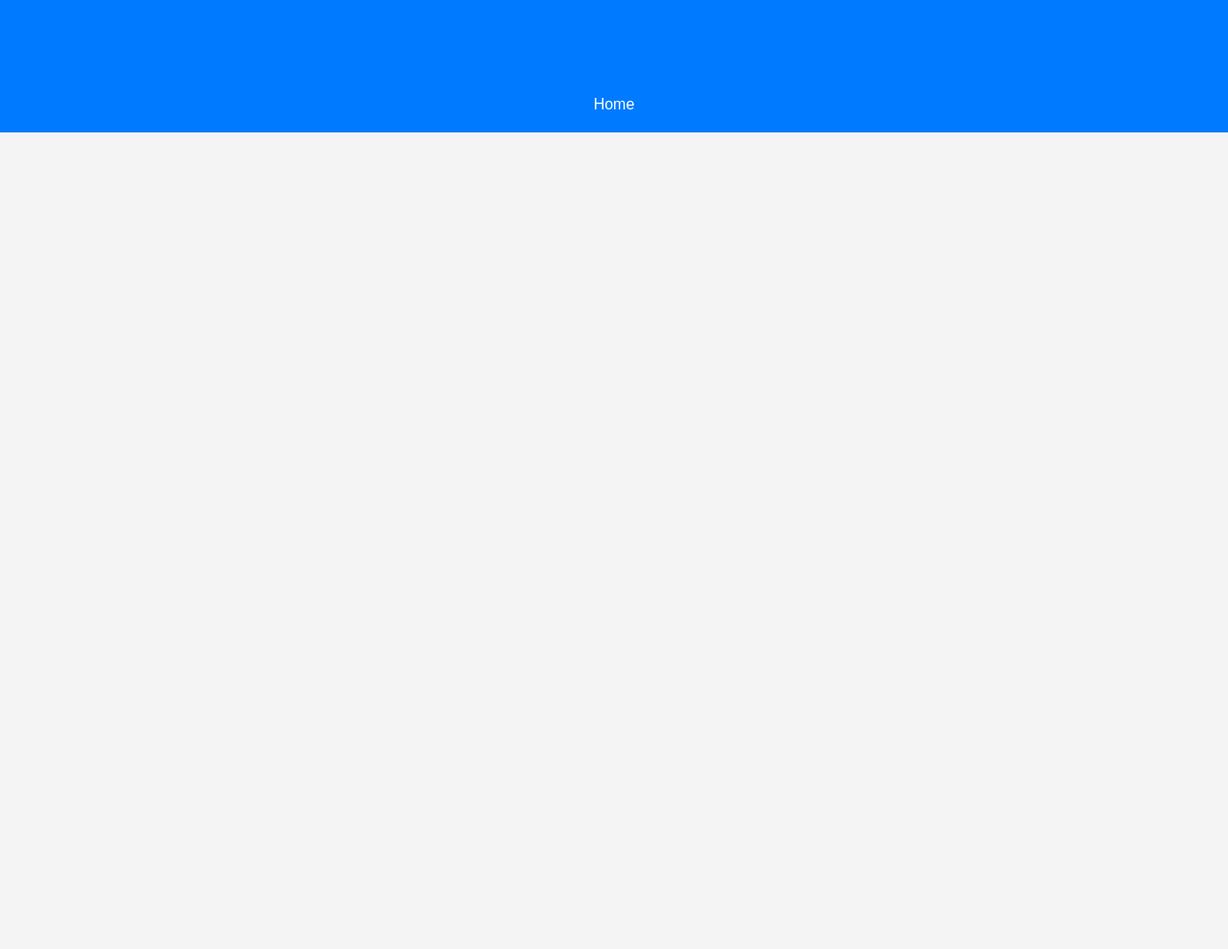
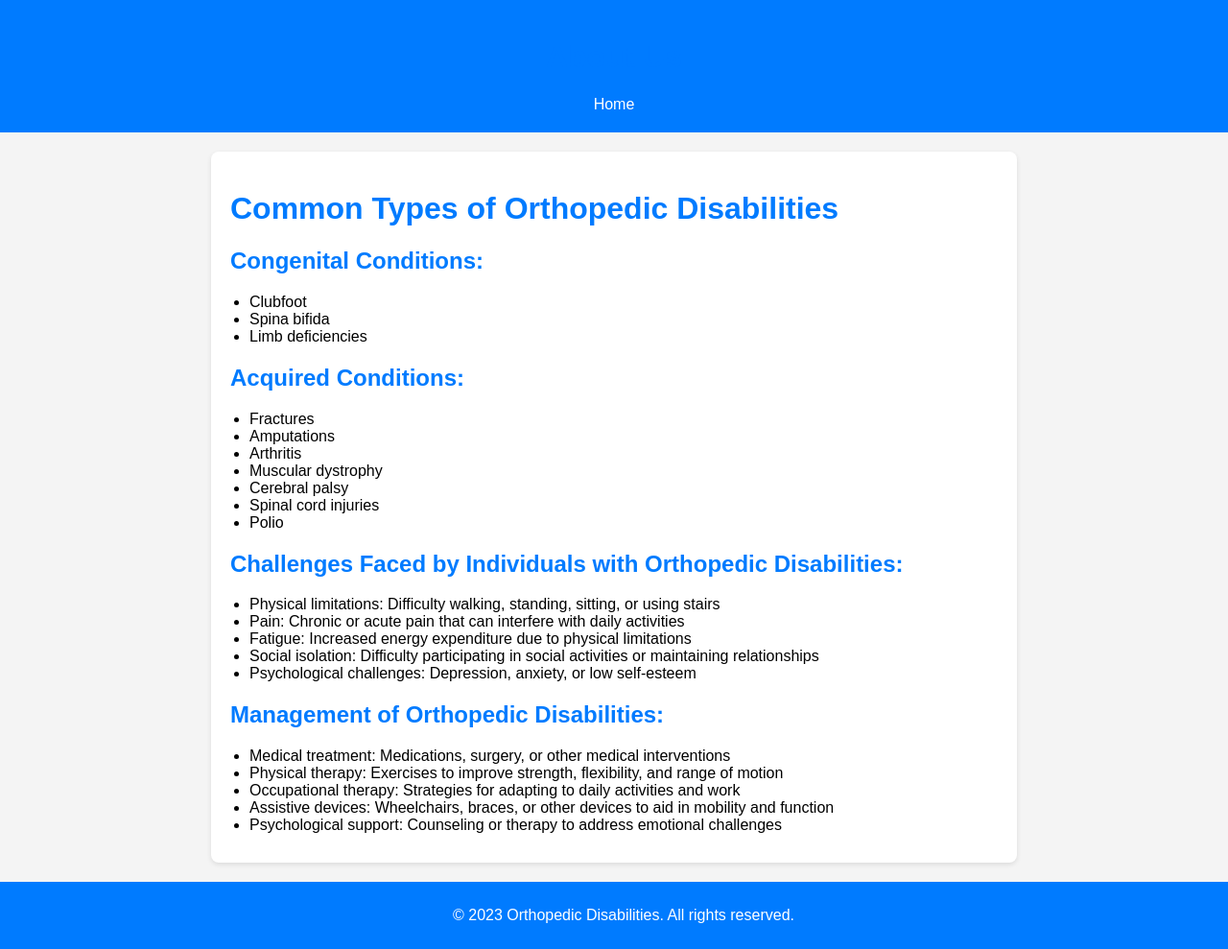
Before and after one commit to shinichi216/PWD, a plain HTML site: page common.html in a window 1280 px wide. Shown: the whole page at 96% size. Before the commit the page ends 800 px from the top, so only its background shows below. Drawn offline with Linux system fonts and the light colour scheme.

Commit message:
Update common.html

```diff
--- a/common.html
+++ b/common.html
@@ -1,4 +1,5 @@
- <!DOCTYPE html>
+
+<!DOCTYPE html>
 <html lang="en">
 <head>
     <meta charset="UTF-8">
@@ -58,3 +59,48 @@
             <a href="index.html">Home</a>
         </nav>
     </header>
+ <main>
+        <h1>Common Types of Orthopedic Disabilities</h1>
+
+        <h2>Congenital Conditions:</h2>
+        <ul>
+            <li>Clubfoot</li>
+            <li>Spina bifida</li>
+            <li>Limb deficiencies</li>
+        </ul>
+
+        <h2>Acquired Conditions:</h2>
+        <ul>
+            <li>Fractures</li>
+            <li>Amputations</li>
+            <li>Arthritis</li>
+            <li>Muscular dystrophy</li>
+            <li>Cerebral palsy</li>
+            <li>Spinal cord injuries</li>
+            <li>Polio</li>
+        </ul>
+
+        <h2>Challenges Faced by Individuals with Orthopedic Disabilities:</h2>
+        <ul>
+            <li>Physical limitations: Difficulty walking, standing, sitting, or using stairs</li>
+            <li>Pain: Chronic or acute pain that can interfere with daily activities</li>
+            <li>Fatigue: Increased energy expenditure due to physical limitations</li>
+            <li>Social isolation: Difficulty participating in social activities or maintaining relationships</li>
+            <li>Psychological challenges: Depression, anxiety, or low self-esteem</li>
+        </ul>
+
+        <h2>Management of Orthopedic Disabilities:</h2>
+        <ul>
+            <li>Medical treatment: Medications, surgery, or other medical interventions</li>
+            <li>Physical therapy: Exercises to improve strength, flexibility, and range of motion</li>
+            <li>Occupational therapy: Strategies for adapting to daily activities and work</li>
+            <li>Assistive devices: Wheelchairs, braces, or other devices to aid in mobility and function</li>
+            <li>Psychological support: Counseling or therapy to address emotional challenges</li>
+        </ul>
+    </main>
+
+    <footer>
+        <p>&copy; 2023 Orthopedic Disabilities. All rights reserved.</p>
+    </footer>
+</body>
+</html>
```
